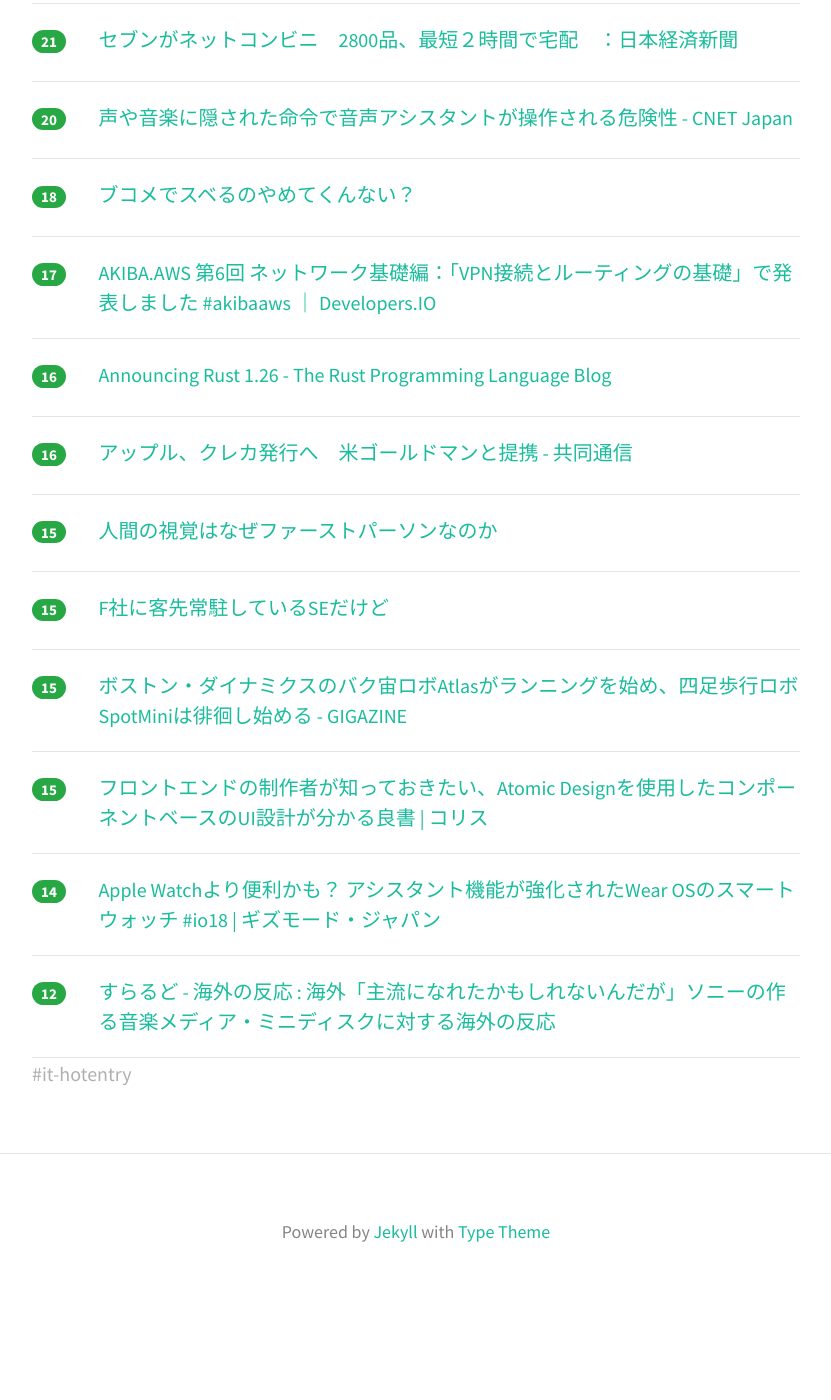
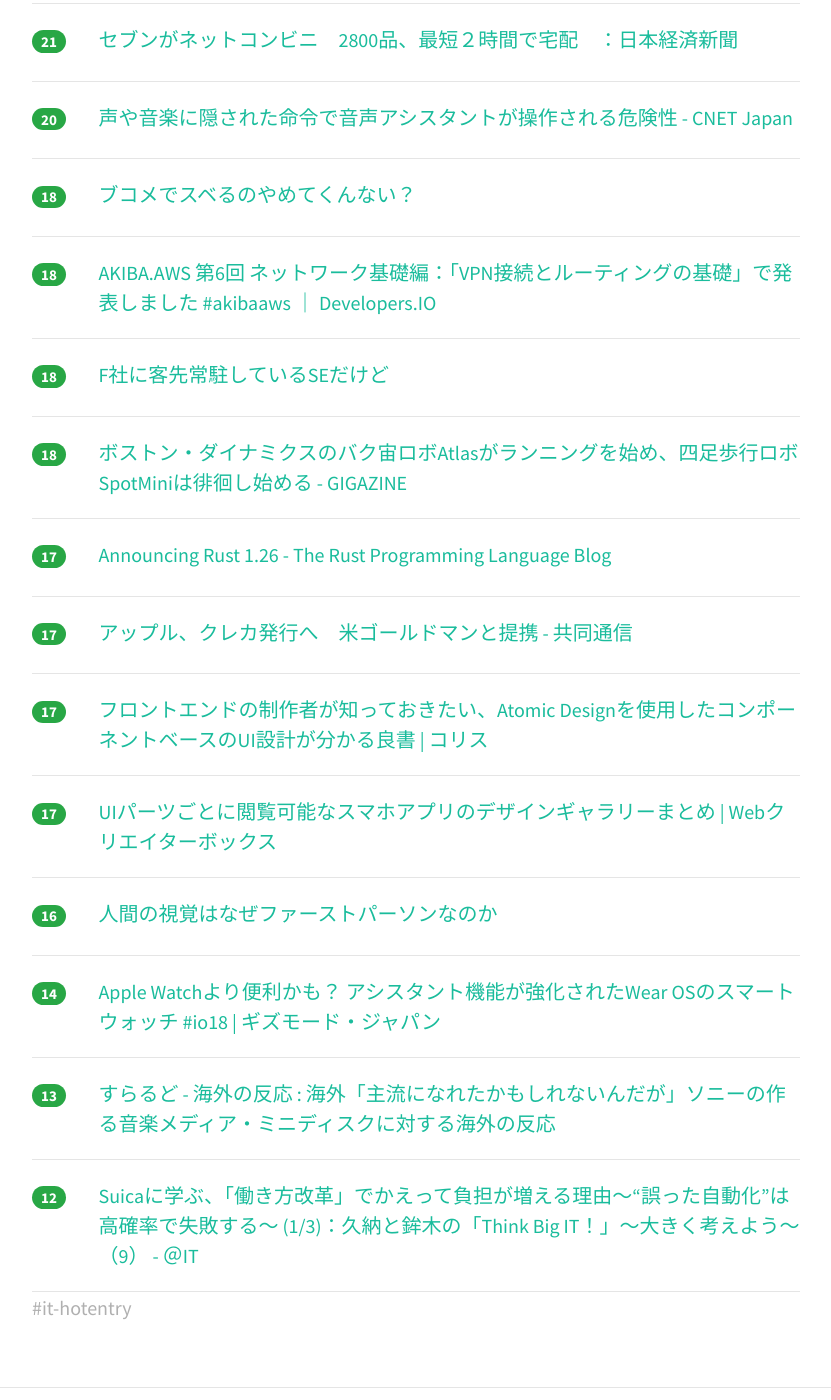
Before and after one commit to yatta47/hatena-matome-site, a Jekyll site: the page built from _posts/2018-05-11-hatena.md, in a window 1280 px wide and 1400 px high, scrolled down 3127 px. Shown: the whole window, without its empty margins (224-1055 px from the left). Built offline with Jekyll 4.4.1, drawn with Linux system fonts in a browser that asks for light colours; nearby versions of some CDN libraries; before the commit the page ends 4436 px from its top, so only the background shows below that; some of the changed text lies outside the part shown.

Commit message:
Updated 2018-05-11

```diff
--- a/_posts/2018-05-11-hatena.md
+++ b/_posts/2018-05-11-hatena.md
@@ -1,63 +1,68 @@
 ---
 layout: post
 title:  "2018-05-11 はてぶIT"
-date:   2018-05-11 16:02:04
+date:   2018-05-11 17:02:02
 tags: [it-hotentry]
 ---
-41 件のデータあり
+43 件のデータあり
 
 <hr><div class="row">
-<div class="col-1"><span class="badge badge-pill badge-success h2">548</span></div>
+<div class="col-1"><span class="badge badge-pill badge-success h2">585</span></div>
 <div class="col-11"><a href='http://embryo.hatenadiary.com/entry/2017/11/21/152225' target='_blank'>DNSの仕組みと調査方法について - embryo</a></div>
 </div>
 <hr>
 <div class="row">
-<div class="col-1"><span class="badge badge-pill badge-success h2">329</span></div>
+<div class="col-1"><span class="badge badge-pill badge-success h2">341</span></div>
 <div class="col-11"><a href='http://www.geekpage.jp/blog/?id=2018-5-10-1' target='_blank'>IPv6本 脱稿しました:Geekなぺーじ</a></div>
 </div>
 <hr>
 <div class="row">
-<div class="col-1"><span class="badge badge-pill badge-success h2">189</span></div>
+<div class="col-1"><span class="badge badge-pill badge-success h2">204</span></div>
 <div class="col-11"><a href='https://qiita.com/takasek/items/490370ebc1ffb09f106e' target='_blank'>コンパイルエラーやランタイムエラーを直していくだけでiOSアプリの作り方がわかるプロジェクト - Qiita</a></div>
 </div>
 <hr>
 <div class="row">
-<div class="col-1"><span class="badge badge-pill badge-success h2">134</span></div>
+<div class="col-1"><span class="badge badge-pill badge-success h2">151</span></div>
 <div class="col-11"><a href='http://tsudoi.org/guide/detail/0.html' target='_blank'>ソースコードの形状ルール | 吉本式コーディング</a></div>
 </div>
 <hr>
 <div class="row">
-<div class="col-1"><span class="badge badge-pill badge-success h2">108</span></div>
+<div class="col-1"><span class="badge badge-pill badge-success h2">121</span></div>
 <div class="col-11"><a href='https://gigazine.net/news/20180511-mapbox/' target='_blank'>「Googleマップ1強」の状況で独自のセースルポイントを武器に拡大を図る新興オンラインマップサービスの存在 - GIGAZINE</a></div>
 </div>
 <hr>
 <div class="row">
-<div class="col-1"><span class="badge badge-pill badge-success h2">96</span></div>
+<div class="col-1"><span class="badge badge-pill badge-success h2">113</span></div>
 <div class="col-11"><a href='http://www.mermirai.com/entry/designthinking' target='_blank'>デザインシンキングとは、方法ではなく考え方だ - メルカリ流の実践方法 - メルミライ - 未来を見るメディア</a></div>
 </div>
 <hr>
 <div class="row">
-<div class="col-1"><span class="badge badge-pill badge-success h2">71</span></div>
+<div class="col-1"><span class="badge badge-pill badge-success h2">72</span></div>
 <div class="col-11"><a href='https://speakerdeck.com/jepa/20180510-2' target='_blank'>dマガジン技術/20180510 // Speaker Deck</a></div>
 </div>
 <hr>
 <div class="row">
-<div class="col-1"><span class="badge badge-pill badge-success h2">60</span></div>
+<div class="col-1"><span class="badge badge-pill badge-success h2">63</span></div>
 <div class="col-11"><a href='https://dev.classmethod.jp/cloud/aws/amazon-aurora-backtrack/' target='_blank'>Amazon Auroraのデータを高速に『巻き戻す』Backtrack機能がリリースされました！ ｜ Developers.IO</a></div>
 </div>
 <hr>
 <div class="row">
-<div class="col-1"><span class="badge badge-pill badge-success h2">55</span></div>
+<div class="col-1"><span class="badge badge-pill badge-success h2">57</span></div>
 <div class="col-11"><a href='https://swri.jp/article/411' target='_blank'>グーグル流スマートワーク――及川卓也さんに聞く「OKRを働き方改革に活かすには？」 | スマートワーク総研</a></div>
 </div>
 <hr>
 <div class="row">
-<div class="col-1"><span class="badge badge-pill badge-success h2">50</span></div>
+<div class="col-1"><span class="badge badge-pill badge-success h2">53</span></div>
 <div class="col-11"><a href='https://gigazine.net/news/20180511-six-traits-high-potential-personality/' target='_blank'>「仕事ができる人」が持つ6つの特徴とは？ - GIGAZINE</a></div>
 </div>
 <hr>
 <div class="row">
-<div class="col-1"><span class="badge badge-pill badge-success h2">49</span></div>
+<div class="col-1"><span class="badge badge-pill badge-success h2">52</span></div>
+<div class="col-11"><a href='https://coliss.com/articles/build-websites/operation/design/about-material-design-2018.html' target='_blank'>新しくなったMaterial Designのココに注目！最近のUI要素・コンポーネントのデザインや使い方がしっかり学べる | コリス</a></div>
+</div>
+<hr>
+<div class="row">
+<div class="col-1"><span class="badge badge-pill badge-success h2">51</span></div>
 <div class="col-11"><a href='https://news.yahoo.co.jp/byline/shinoharashuji/20180510-00085065/' target='_blank'>ソフトバンクの『＋メッセージ』で「メールが消えた」報告が相次ぐ。アプリは配信停止に(篠原修司) - 個人 - Yahoo!ニュース</a></div>
 </div>
 <hr>
@@ -67,7 +72,7 @@ tags: [it-hotentry]
 </div>
 <hr>
 <div class="row">
-<div class="col-1"><span class="badge badge-pill badge-success h2">46</span></div>
+<div class="col-1"><span class="badge badge-pill badge-success h2">47</span></div>
 <div class="col-11"><a href='http://threeprogramming.lolipop.jp/blog/?p=1144' target='_blank'>月刊: Kaggleは役に立たない | threecourse's memo</a></div>
 </div>
 <hr>
@@ -78,7 +83,7 @@ tags: [it-hotentry]
 <hr>
 <div class="row">
 <div class="col-1"><span class="badge badge-pill badge-success h2">42</span></div>
-<div class="col-11"><a href='https://coliss.com/articles/build-websites/operation/design/about-material-design-2018.html' target='_blank'>新しくなったMaterial Designのココに注目！最近のUI要素・コンポーネントのデザインや使い方がしっかり学べる | コリス</a></div>
+<div class="col-11"><a href='http://yomon.hatenablog.com/entry/2018/05/10/Docker%E3%81%AE%E5%BE%A9%E7%BF%92%E3%81%AB%E3%82%82%E6%9C%80%E9%81%A9%E3%80%8C%E3%82%B3%E3%83%B3%E3%83%86%E3%83%8A%E3%83%BB%E3%83%99%E3%83%BC%E3%82%B9%E3%83%BB%E3%82%AA%E3%83%BC%E3%82%B1%E3%82%B9%E3%83%88' target='_blank'>Dockerの復習にも最適「コンテナ・ベース・オーケストレーション」を読みました - YOMON8.NET</a></div>
 </div>
 <hr>
 <div class="row">
@@ -87,17 +92,12 @@ tags: [it-hotentry]
 </div>
 <hr>
 <div class="row">
-<div class="col-1"><span class="badge badge-pill badge-success h2">39</span></div>
-<div class="col-11"><a href='http://yomon.hatenablog.com/entry/2018/05/10/Docker%E3%81%AE%E5%BE%A9%E7%BF%92%E3%81%AB%E3%82%82%E6%9C%80%E9%81%A9%E3%80%8C%E3%82%B3%E3%83%B3%E3%83%86%E3%83%8A%E3%83%BB%E3%83%99%E3%83%BC%E3%82%B9%E3%83%BB%E3%82%AA%E3%83%BC%E3%82%B1%E3%82%B9%E3%83%88' target='_blank'>Dockerの復習にも最適「コンテナ・ベース・オーケストレーション」を読みました - YOMON8.NET</a></div>
-</div>
-<hr>
-<div class="row">
-<div class="col-1"><span class="badge badge-pill badge-success h2">34</span></div>
+<div class="col-1"><span class="badge badge-pill badge-success h2">36</span></div>
 <div class="col-11"><a href='http://www.dr-kid.net/entry/2018/05/10/%E3%80%90%E6%9F%BB%E8%AA%AD%E3%80%91%E3%82%B9%E3%82%A6%E3%82%A7%E3%83%BC%E3%83%87%E3%83%B3%E3%81%AE%E5%AD%90%E5%AE%AE%E9%A0%B8%E7%99%8C%E3%81%AE%E7%99%BA%E7%97%87%E7%8E%87%E5%A2%97%E5%8A%A0%E3%81%AF%E3%80%81HPV' target='_blank'>【査読】スウェーデンの子宮頸癌の発症率増加は、HPVワクチンと関連している可能性はあるのか？ - ドクター・キッド</a></div>
 </div>
 <hr>
 <div class="row">
-<div class="col-1"><span class="badge badge-pill badge-success h2">34</span></div>
+<div class="col-1"><span class="badge badge-pill badge-success h2">35</span></div>
 <div class="col-11"><a href='https://speakerdeck.com/taishiblue/purodakutomanezimentotoha-xin-zu-yan-xiu' target='_blank'>プロダクトマネジメントとは[新卒研修] // Speaker Deck</a></div>
 </div>
 <hr>
@@ -122,6 +122,11 @@ tags: [it-hotentry]
 </div>
 <hr>
 <div class="row">
+<div class="col-1"><span class="badge badge-pill badge-success h2">28</span></div>
+<div class="col-11"><a href='http://www.atmarkit.co.jp/ait/articles/1805/11/news022.html' target='_blank'>VS Codeでテキストを矩形選択するには：Visual Studio Code TIPS - ＠IT</a></div>
+</div>
+<hr>
+<div class="row">
 <div class="col-1"><span class="badge badge-pill badge-success h2">27</span></div>
 <div class="col-11"><a href='https://gigazine.net/news/20180510-how-tensorflow-powering-world/' target='_blank'>Googleのオープンソース機械学習システム「TensorFlow」はどのように活用されているのか？ - GIGAZINE</a></div>
 </div>
@@ -132,8 +137,8 @@ tags: [it-hotentry]
 </div>
 <hr>
 <div class="row">
-<div class="col-1"><span class="badge badge-pill badge-success h2">27</span></div>
-<div class="col-11"><a href='http://www.atmarkit.co.jp/ait/articles/1805/11/news022.html' target='_blank'>VS Codeでテキストを矩形選択するには：Visual Studio Code TIPS - ＠IT</a></div>
+<div class="col-1"><span class="badge badge-pill badge-success h2">23</span></div>
+<div class="col-11"><a href='https://en.wikipedia.org/wiki/Seam_carving' target='_blank'>Seam carving - Wikipedia</a></div>
 </div>
 <hr>
 <div class="row">
@@ -144,11 +149,6 @@ tags: [it-hotentry]
 <div class="row">
 <div class="col-1"><span class="badge badge-pill badge-success h2">22</span></div>
 <div class="col-11"><a href='http://gamebiz.jp/?p=210529' target='_blank'>ドリコム、『アイドルマスターシャイニーカラーズ』の広告宣伝は「あまりやれていない」（内藤社長）ブラウザならではのフローを改善次第、着手する予定 | Social Game Info</a></div>
-</div>
-<hr>
-<div class="row">
-<div class="col-1"><span class="badge badge-pill badge-success h2">22</span></div>
-<div class="col-11"><a href='https://en.wikipedia.org/wiki/Seam_carving' target='_blank'>Seam carving - Wikipedia</a></div>
 </div>
 <hr>
 <div class="row">
@@ -167,38 +167,43 @@ tags: [it-hotentry]
 </div>
 <hr>
 <div class="row">
-<div class="col-1"><span class="badge badge-pill badge-success h2">17</span></div>
+<div class="col-1"><span class="badge badge-pill badge-success h2">18</span></div>
 <div class="col-11"><a href='https://dev.classmethod.jp/cloud/aws/akibaaws-6-aws-vpn/' target='_blank'>AKIBA.AWS 第6回 ネットワーク基礎編：「VPN接続とルーティングの基礎」で発表しました #akibaaws ｜ Developers.IO</a></div>
 </div>
 <hr>
 <div class="row">
-<div class="col-1"><span class="badge badge-pill badge-success h2">16</span></div>
+<div class="col-1"><span class="badge badge-pill badge-success h2">18</span></div>
+<div class="col-11"><a href='https://anond.hatelabo.jp/20180511074828' target='_blank'>F社に客先常駐しているSEだけど</a></div>
+</div>
+<hr>
+<div class="row">
+<div class="col-1"><span class="badge badge-pill badge-success h2">18</span></div>
+<div class="col-11"><a href='https://gigazine.net/news/20180511-atlas-running-spotmini-autonomous-navigation/' target='_blank'>ボストン・ダイナミクスのバク宙ロボAtlasがランニングを始め、四足歩行ロボSpotMiniは徘徊し始める - GIGAZINE</a></div>
+</div>
+<hr>
+<div class="row">
+<div class="col-1"><span class="badge badge-pill badge-success h2">17</span></div>
 <div class="col-11"><a href='https://blog.rust-lang.org/2018/05/10/Rust-1.26.html' target='_blank'>Announcing Rust 1.26 - The Rust Programming Language Blog</a></div>
 </div>
 <hr>
 <div class="row">
-<div class="col-1"><span class="badge badge-pill badge-success h2">16</span></div>
+<div class="col-1"><span class="badge badge-pill badge-success h2">17</span></div>
 <div class="col-11"><a href='https://this.kiji.is/367418401692337249' target='_blank'>アップル、クレカ発行へ　米ゴールドマンと提携 - 共同通信</a></div>
 </div>
 <hr>
 <div class="row">
-<div class="col-1"><span class="badge badge-pill badge-success h2">15</span></div>
-<div class="col-11"><a href='https://anond.hatelabo.jp/20180511064710' target='_blank'>人間の視覚はなぜファーストパーソンなのか</a></div>
+<div class="col-1"><span class="badge badge-pill badge-success h2">17</span></div>
+<div class="col-11"><a href='https://coliss.com/articles/book-review/isbn10-477419705x.html' target='_blank'>フロントエンドの制作者が知っておきたい、Atomic Designを使用したコンポーネントベースのUI設計が分かる良書 | コリス</a></div>
 </div>
 <hr>
 <div class="row">
-<div class="col-1"><span class="badge badge-pill badge-success h2">15</span></div>
-<div class="col-11"><a href='https://anond.hatelabo.jp/20180511074828' target='_blank'>F社に客先常駐しているSEだけど</a></div>
+<div class="col-1"><span class="badge badge-pill badge-success h2">17</span></div>
+<div class="col-11"><a href='https://www.webcreatorbox.com/inspiration/app-design-gallery' target='_blank'>UIパーツごとに閲覧可能なスマホアプリのデザインギャラリーまとめ | Webクリエイターボックス</a></div>
 </div>
 <hr>
 <div class="row">
-<div class="col-1"><span class="badge badge-pill badge-success h2">15</span></div>
-<div class="col-11"><a href='https://gigazine.net/news/20180511-atlas-running-spotmini-autonomous-navigation/' target='_blank'>ボストン・ダイナミクスのバク宙ロボAtlasがランニングを始め、四足歩行ロボSpotMiniは徘徊し始める - GIGAZINE</a></div>
-</div>
-<hr>
-<div class="row">
-<div class="col-1"><span class="badge badge-pill badge-success h2">15</span></div>
-<div class="col-11"><a href='https://coliss.com/articles/book-review/isbn10-477419705x.html' target='_blank'>フロントエンドの制作者が知っておきたい、Atomic Designを使用したコンポーネントベースのUI設計が分かる良書 | コリス</a></div>
+<div class="col-1"><span class="badge badge-pill badge-success h2">16</span></div>
+<div class="col-11"><a href='https://anond.hatelabo.jp/20180511064710' target='_blank'>人間の視覚はなぜファーストパーソンなのか</a></div>
 </div>
 <hr>
 <div class="row">
@@ -207,7 +212,12 @@ tags: [it-hotentry]
 </div>
 <hr>
 <div class="row">
-<div class="col-1"><span class="badge badge-pill badge-success h2">12</span></div>
+<div class="col-1"><span class="badge badge-pill badge-success h2">13</span></div>
 <div class="col-11"><a href='http://sow.blog.jp/archives/1071169786.html' target='_blank'>すらるど - 海外の反応 : 海外「主流になれたかもしれないんだが」ソニーの作る音楽メディア・ミニディスクに対する海外の反応</a></div>
 </div>
 <hr>
+<div class="row">
+<div class="col-1"><span class="badge badge-pill badge-success h2">12</span></div>
+<div class="col-11"><a href='http://www.atmarkit.co.jp/ait/articles/1805/11/news014.html' target='_blank'>Suicaに学ぶ、「働き方改革」でかえって負担が増える理由～“誤った自動化”は高確率で失敗する～ (1/3)：久納と鉾木の「Think Big IT！」～大きく考えよう～（9） - ＠IT</a></div>
+</div>
+<hr>
```
